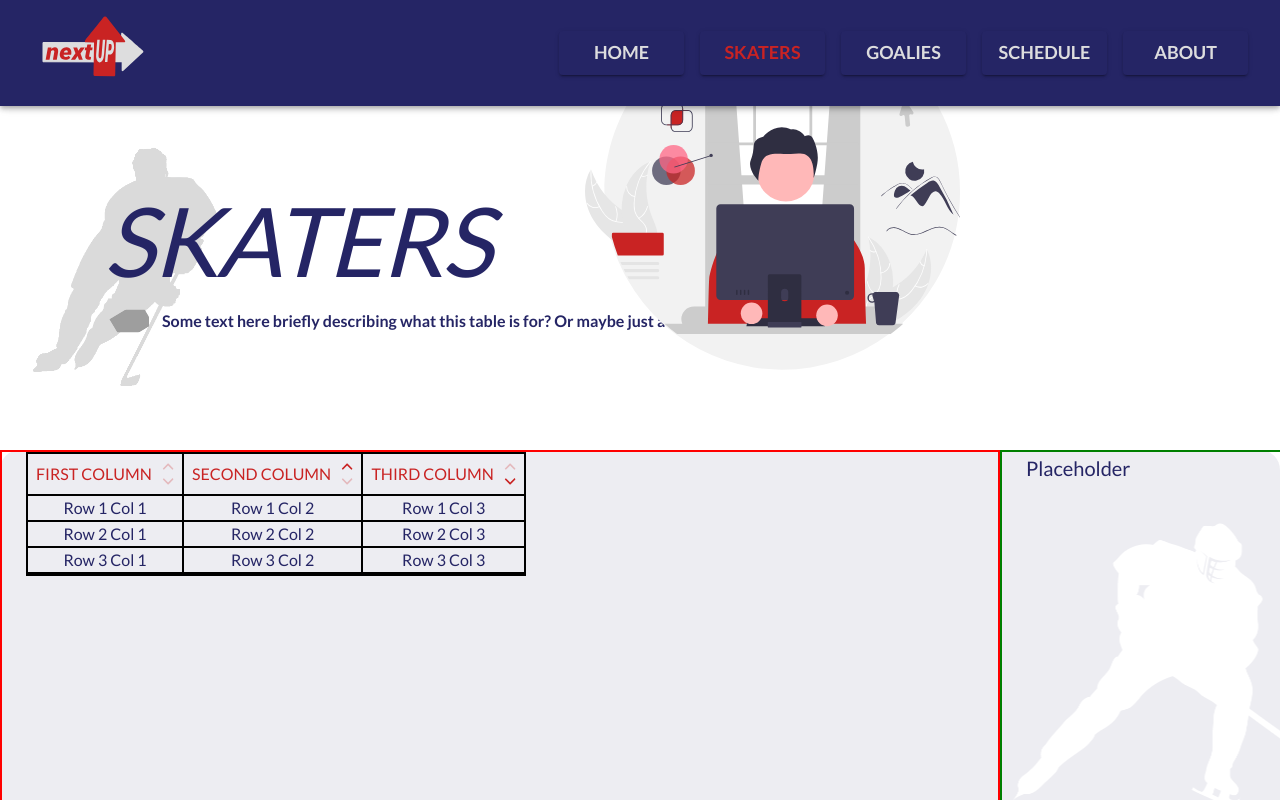
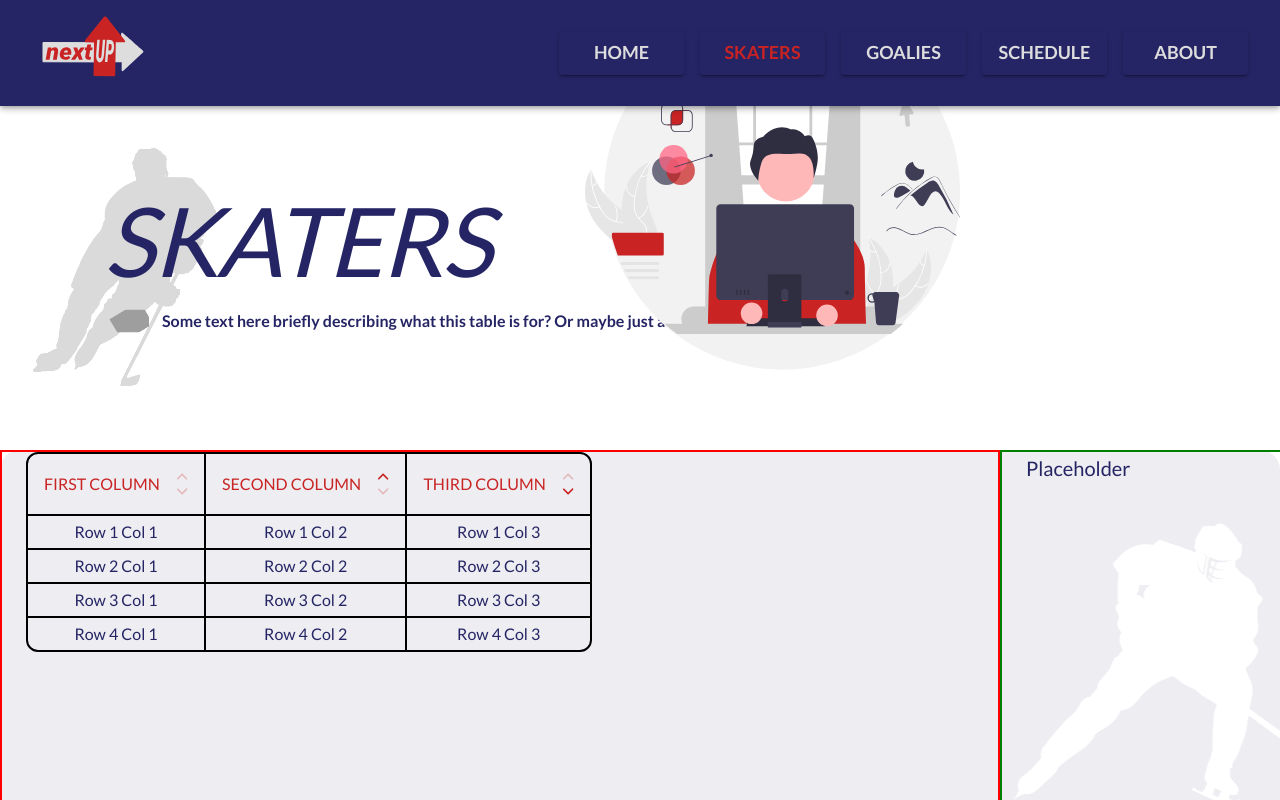
Before and after one commit to apreynolds1989/nextUP, a React (Create React App) app: page /nextUP/skaters in a window 1280 px wide. Shown: the top 800 px of the page. Built offline with nearby package versions, Linux system fonts and the light colour scheme; grey boxes are pictures that could not be loaded.

Commit message:
Added dynamic borderRadius; fixed bottom border

```diff
--- a/src/components/customComponents/DoubleSortTable.jsx
+++ b/src/components/customComponents/DoubleSortTable.jsx
@@ -8,6 +8,7 @@ export const DoubleSortTable = ({
     columnConfig,
     rowConfig,
     outerBorder = `2px solid ${borderColor}`,
+    outerRadius = 0,
     headerInnerBorder = `2px solid ${borderColor}`,
     rowEndBorder = `2px solid ${borderColor}`,
     rowBottomBorder = `2px solid ${borderColor}`,
@@ -21,6 +22,7 @@ export const DoubleSortTable = ({
             sx={{
                 display: 'table',
                 border: outerBorder,
+                borderRadius: outerRadius,
                 // borderTop: `1px solid ${borderColor}`,
                 // borderLeft: `1px solid ${borderColor}`,
             }}
@@ -106,10 +108,10 @@ const ColumnHeaderText = ({
                 borderBottom: headerInnerBorder,
             }}
         >
-            <Button onClick={toggleSort}>
+            <Button onClick={toggleSort} sx={{ padding: 2 }}>
                 <Typography
                     sx={{
-                        paddingRight: '10px',
+                        paddingRight: 2,
                         textAlign: 'center',
                         color: headerTextColor,
                     }}
@@ -165,23 +167,25 @@ const DoubleSortTableRows = ({
     rowBottomBorder,
     dataTextColor,
 }) => {
-    return rowConfig.map((rows, index) => (
+    return rowConfig.map((rows, rowIndex) => (
         <Box
             sx={{
                 display: 'table-row',
                 flexDirection: 'row',
             }}
-            key={`row${index}`}
+            key={`row${rowIndex}`}
         >
             {rows.map((row, index) => (
                 <RowData
                     {...row}
+                    rows={rows}
                     rowConfig={rowConfig}
                     colsToHide={colsToHide}
                     rowEndBorder={rowEndBorder}
                     rowBottomBorder={rowBottomBorder}
                     dataTextColor={dataTextColor}
                     colNum={index}
+                    rowNum={rowIndex}
                     key={`column${index}`}
                 />
             ))}
@@ -193,20 +197,25 @@ const RowData = ({
     data,
     colsToHide,
     colNum,
+    rowNum,
+    rows,
     rowConfig,
     rowEndBorder,
     rowBottomBorder,
     dataTextColor,
 }) => {
     const colDisplay = colsToHide.includes(colNum) ? 'none' : 'table-cell';
-    const endBorder = colNum === rowConfig.length - 1 ? '0px' : rowEndBorder;
+    const endBorder = colNum === rows.length - 1 ? '0px' : rowEndBorder;
+    const bottomBorder =
+        rowNum + 1 === rowConfig.length ? '0px' : rowBottomBorder;
 
     return (
         <Box
             sx={{
                 display: colDisplay,
                 borderRight: endBorder,
-                borderBottom: rowBottomBorder,
+                borderBottom: bottomBorder,
+                padding: 0.5,
             }}
         >
             <Typography sx={{ textAlign: 'center', color: dataTextColor }}>
--- a/src/pages/Skaters.jsx
+++ b/src/pages/Skaters.jsx
@@ -20,6 +20,7 @@ const rowData = [
     [{ data: 'Row 1 Col 1' }, { data: 'Row 1 Col 2' }, { data: 'Row 1 Col 3' }],
     [{ data: 'Row 2 Col 1' }, { data: 'Row 2 Col 2' }, { data: 'Row 2 Col 3' }],
     [{ data: 'Row 3 Col 1' }, { data: 'Row 3 Col 2' }, { data: 'Row 3 Col 3' }],
+    [{ data: 'Row 4 Col 1' }, { data: 'Row 4 Col 2' }, { data: 'Row 4 Col 3' }],
 ];
 
 export const Skaters = ({ isMobileSize }) => {
@@ -48,6 +49,7 @@ export const Skaters = ({ isMobileSize }) => {
                         headerArrowColor={palette.gtRed}
                         dataTextColor={palette.gtBlue}
                         colsToHide={isMobileSize ? [1] : []}
+                        outerRadius={3}
                     />
                 </Container>
                 <Container sx={playersSx.skatersPopContainer}>
```
